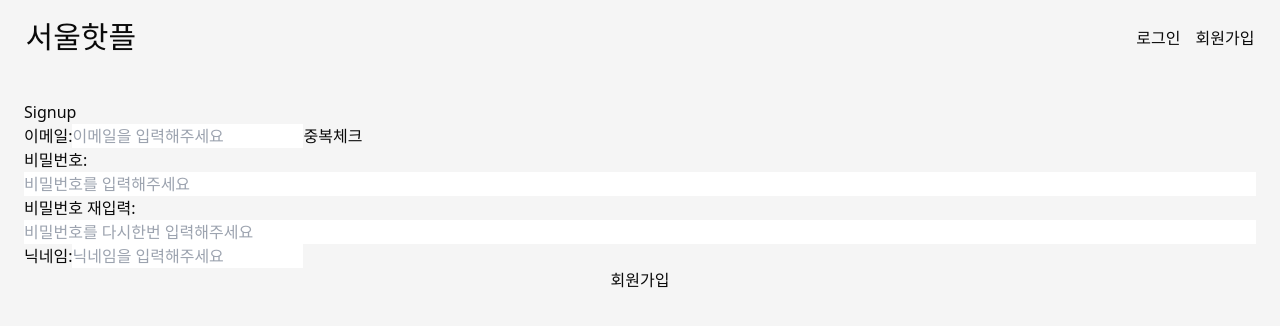
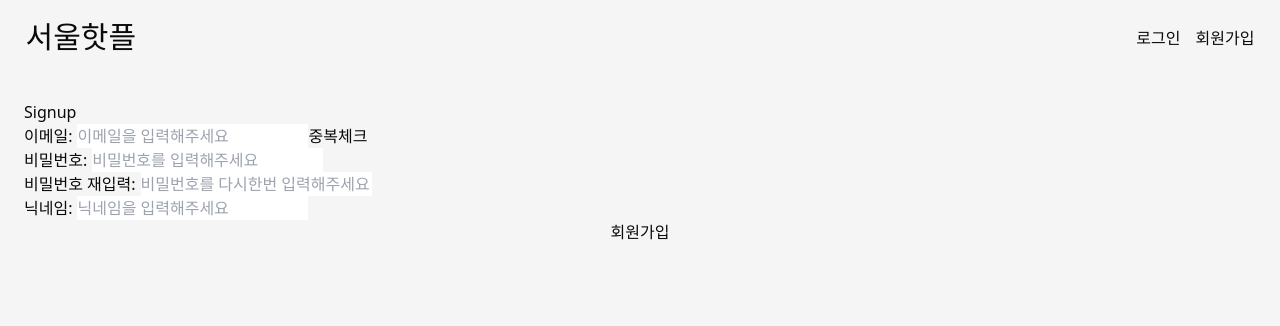
Before and after one commit to mangomaneya/HotPlaceInSeoul, a React (Vite) app: page /signup in a window 1280 px wide. Shown: the top 326 px of the page. Built offline with nearby package versions, Linux system fonts and the light colour scheme; no server answers; a web font is replaced by a local one.

Commit message:
feat:#8 회원가입 에러 처리

```diff
--- a/src/components/sign-up/InputForm.jsx
+++ b/src/components/sign-up/InputForm.jsx
@@ -1,9 +1,9 @@
 const InputForm = ({ labelName, name, type, placeholder, value, onChange, ...children }) => {
   return (
-    <>
+    <div className='flex gap-[5px]'>
       <label>{labelName}:</label>
       <input name={name} type={type} placeholder={placeholder} value={value} onChange={onChange} {...children}></input>
-    </>
+    </div>
   );
 };
 
--- a/src/components/sign-up/SignUpForm.jsx
+++ b/src/components/sign-up/SignUpForm.jsx
@@ -7,7 +7,7 @@ export default function SignUpForm() {
 
   return (
     <form onSubmit={signUpSubmitHandler} className='flex flex-col'>
-      <div>
+      <div className='flex'>
         <InputForm
           className=''
           labelName='이메일'
@@ -26,6 +26,7 @@ export default function SignUpForm() {
           중복체크
         </button>
       </div>
+      <p className={isDuplicateChecked.email ? 'text-green-500' : 'text-red-500'}>{errorMessage.email}</p>
       <InputForm
         className=''
         labelName='비밀번호'
@@ -35,6 +36,7 @@ export default function SignUpForm() {
         value={signUpFormData.password}
         onChange={signUpChangeHandler}
       />
+      <p className='text-red-500'>{errorMessage.password}</p>
       <InputForm
         className=''
         labelName='비밀번호 재입력'
@@ -44,6 +46,7 @@ export default function SignUpForm() {
         value={signUpFormData.confirmPassword}
         onChange={signUpChangeHandler}
       />
+      <p className='text-red-500'>{errorMessage.confirmPassword}</p>
       <div>
         <InputForm
           labelName='닉네임'
--- a/src/lib/hooks/useSignUp.js
+++ b/src/lib/hooks/useSignUp.js
@@ -69,7 +69,7 @@ export default function useSignUp() {
       return;
     }
 
-    const { error } = await supabase.auth.signUp({
+    const { data, error } = await supabase.auth.signUp({
       email: signUpFormData.email,
       password: signUpFormData.password,
       options: {
@@ -79,6 +79,7 @@ export default function useSignUp() {
       },
     });
 
+    console.log(data);
     if (error) {
       console.error(error);
       return;
```
